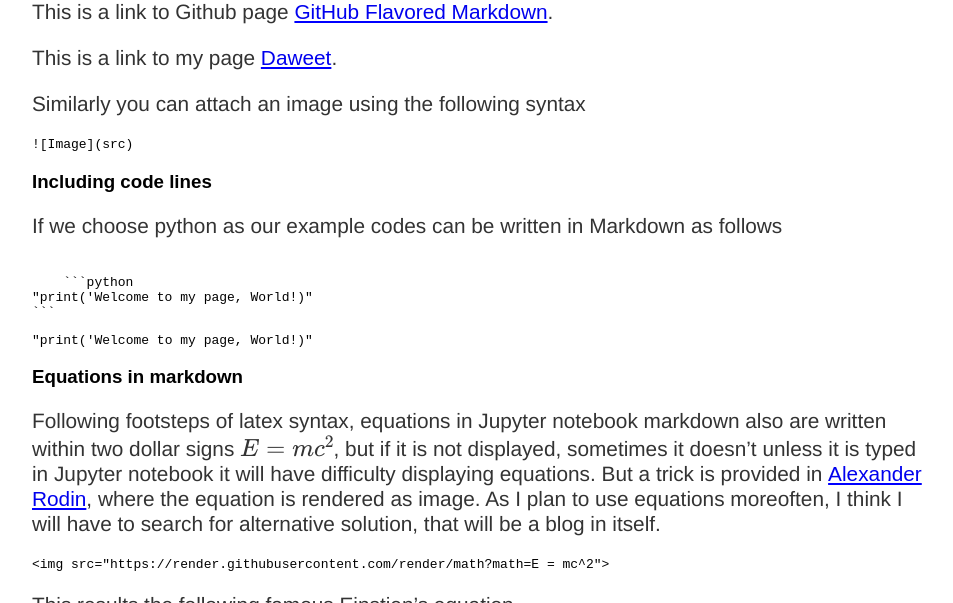
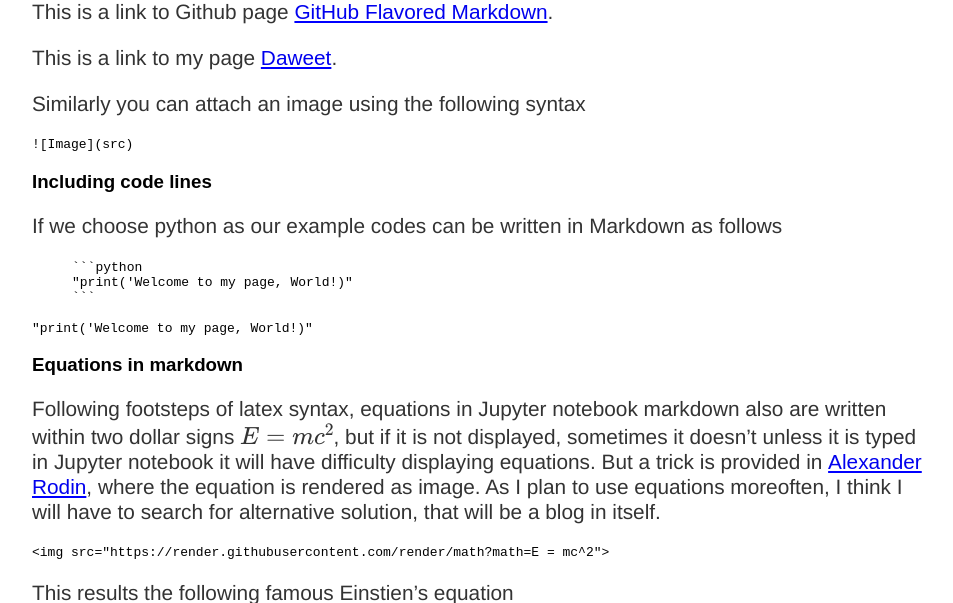
Before and after one commit to Daweet/Daweet.github.io, a Jekyll site: the page built from _posts/2020-05-04-from-markdown-to-webpages.md, in a window 1280 px wide and 900 px high, scrolled down 3202 px, cut to the strip 0-603 px from the top of the window. Shown: the whole strip, without its empty margins (160-1113 px from the left). Built offline with Jekyll 4.4.1, drawn with Linux system fonts in a browser that asks for light colours; nearby versions of some CDN libraries; library files that are not in the unit come from our copies; formulas are drawn with MathJax 3; comment, search, counter and statistics services are not loaded.

Commit message:
Update 2020-05-04-from-markdown-to-webpages.md

````diff
--- a/_posts/2020-05-04-from-markdown-to-webpages.md
+++ b/_posts/2020-05-04-from-markdown-to-webpages.md
@@ -136,11 +136,11 @@
 
 If we choose python as our example codes can be written in Markdown as follows
 
-<pre><code>
-    ```python
+{% highlight python %}
+```python
 "print('Welcome to my page, World!)"
 ```
-</code></pre>
+{% endhighlight %}
 
 ```python
 "print('Welcome to my page, World!)"
````
